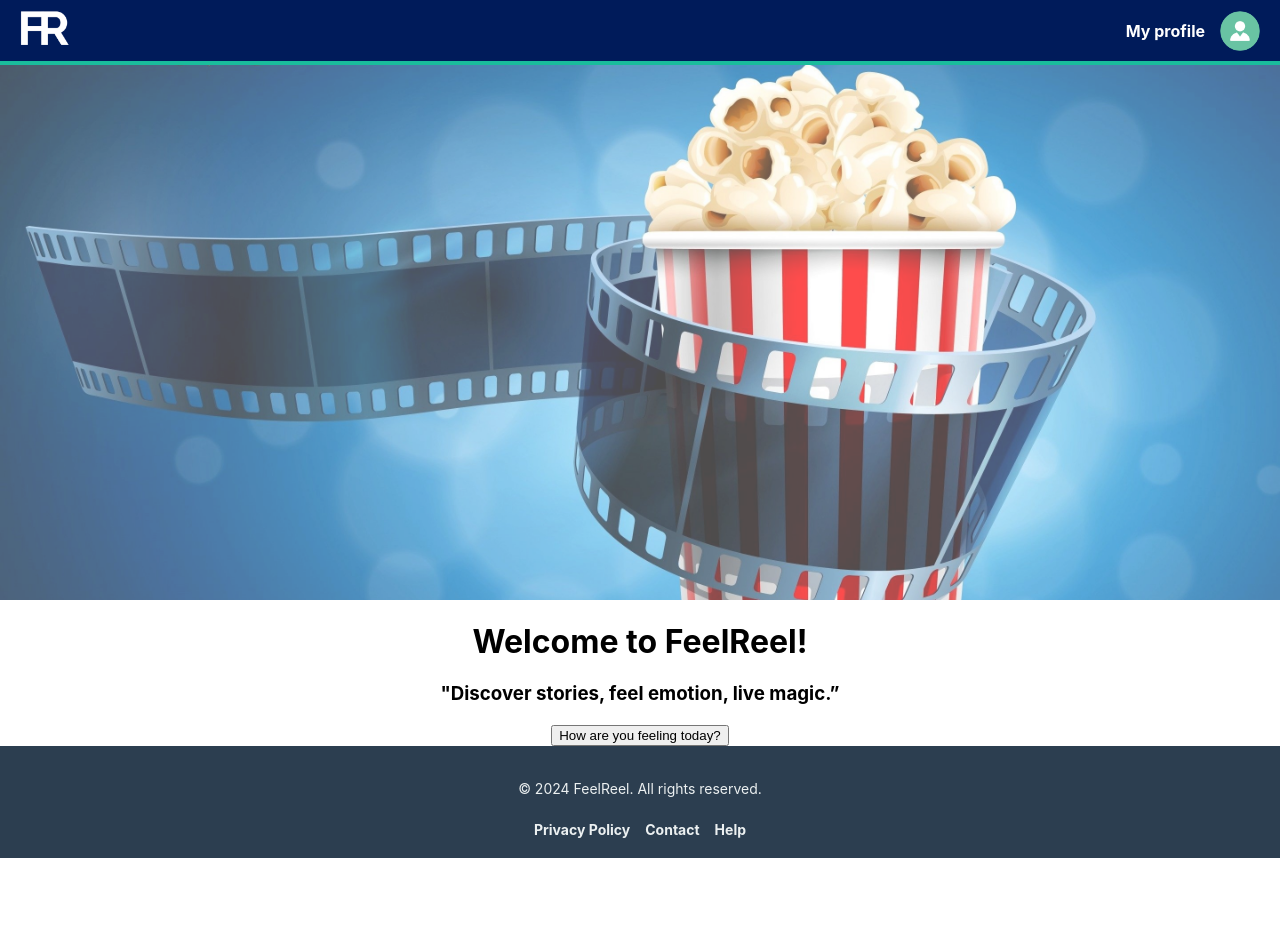
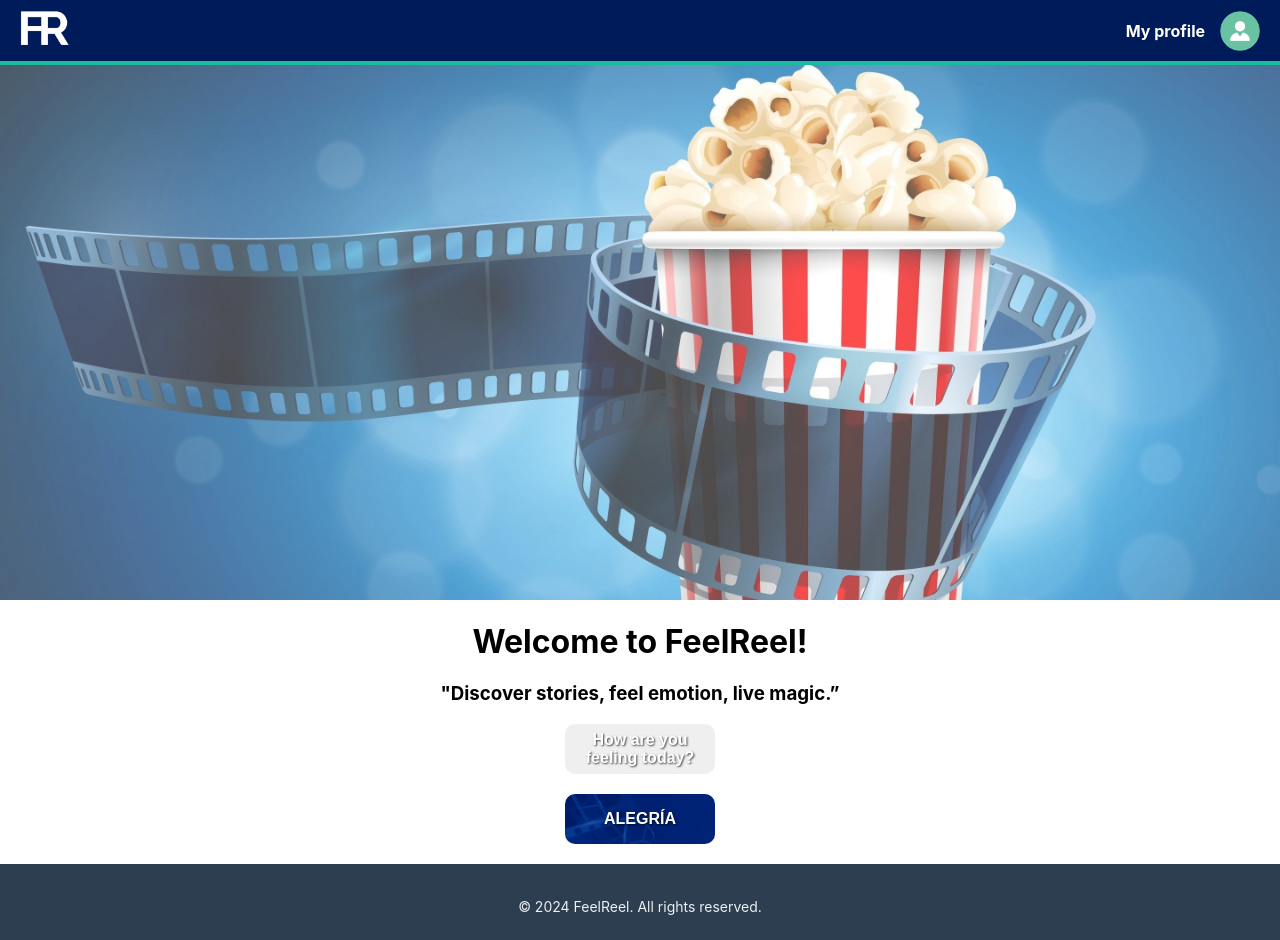
Before and after one commit to miireiatorras/movies, a React (Create React App) app: page / in a window 1280 px wide. Shown: the top 940 px of the page. Before the commit the page ends 858 px from the top, so only its background shows below. Built offline with nearby package versions, Linux system fonts and the light colour scheme.

Commit message:
boto amb images

```diff
--- a/src/COMPONENTS/banner/Banner.css
+++ b/src/COMPONENTS/banner/Banner.css
@@ -4,3 +4,29 @@
     display: block;   /* Elimina el espacio debajo de la imagen */
     opacity: 0.7;
 }
+.button-container {
+    display: flex;
+    gap: 10px;
+    justify-content: center; /* Centra los botones */
+    padding: 20px;
+  }
+
+  button {
+    width: 150px;
+    height: 50px;
+    background-size: cover; /* Escala la imagen para cubrir todo el botón */
+    background-position: center; /* Centra la imagen */
+    border: none;
+    border-radius: 10px; /* Bordes redondeados */
+    color: white; /* Color del texto */
+    font-size: 16px;
+    font-weight: bold;
+    text-shadow: 1px 1px 2px rgba(0, 0, 0, 0.7); /* Sombra para destacar el texto */
+    cursor: pointer;
+    transition: transform 0.2s ease, box-shadow 0.2s ease;
+  }
+
+  button:hover {
+    transform: scale(1.05); /* Efecto de zoom */
+    box-shadow: 0 4px 8px
+  }
--- a/src/COMPONENTS/banner/Banner.jsx
+++ b/src/COMPONENTS/banner/Banner.jsx
@@ -8,6 +8,14 @@
       <h1>Welcome to FeelReel! </h1>
       <h3>"Discover stories, feel emotion, live magic.”</h3>
       <button>How are you feeling today?</button>
+      <div className="button-container">
+      <button
+        className="button"
+        style={{ backgroundImage: "url('/banner.png')" }}
+      >
+        ALEGRÍA
+      </button>
+</div>
     </>
   );
 }
```
